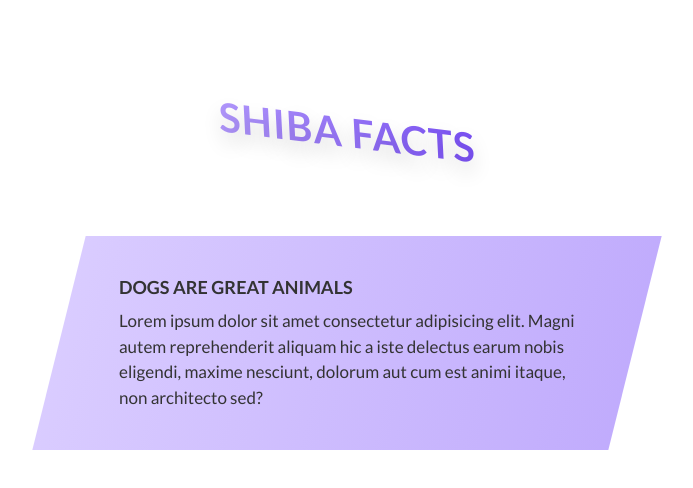
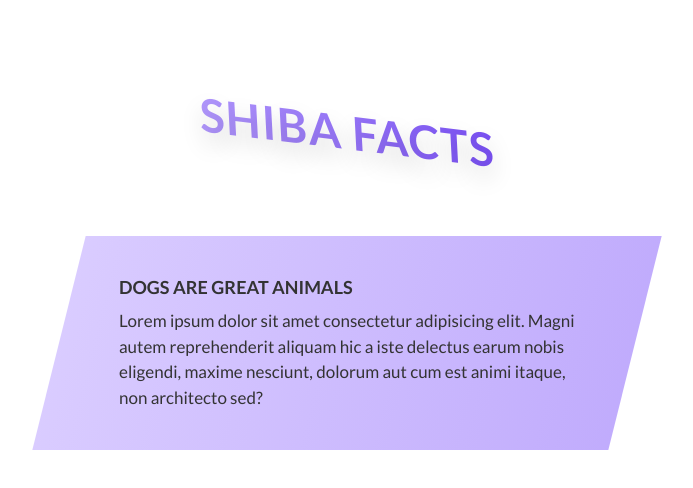
Before and after one commit to pie08/shib-generator, a website built with Parcel: page index.html in a window 1280 px wide. In both pictures the pointer is over the element "SHIBA FACTS". Shown: the part 942-1430 px from the top of the page, without its empty margins (293-986 px from the left). Built offline with nearby package versions, Linux system fonts and the light colour scheme; no server answers.

Commit message:
build command

```diff
--- a/package.json
+++ b/package.json
@@ -4,7 +4,8 @@
   "description": "",
   "default": "index.html",
   "scripts": {
-    "start": "parcel index.html"
+    "start": "parcel index.html",
+    "build": "parcel build index.html --dist-dir ./dist"
   },
   "author": "Tyrus Berggren",
   "license": "ISC",
--- a/src/sass/base/_typography.scss
+++ b/src/sass/base/_typography.scss
@@ -20,7 +20,7 @@ body {
   transition: all 0.2s;
 
   &:hover {
-    transform: skewY(7deg) skewX(3deg);
+    transform: skewY(7deg) skewX(3deg) scale(1.15);
     text-shadow: 0 1rem 2rem rgba($color-black, 0.15);
   }
 }
```
Also changed, not shown: 1 other file.
